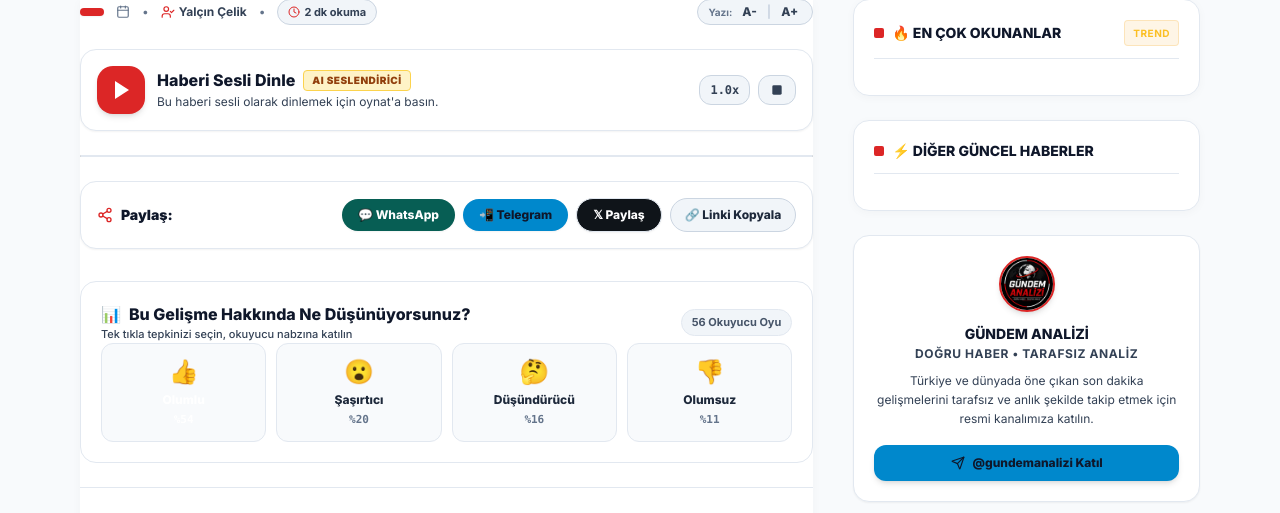
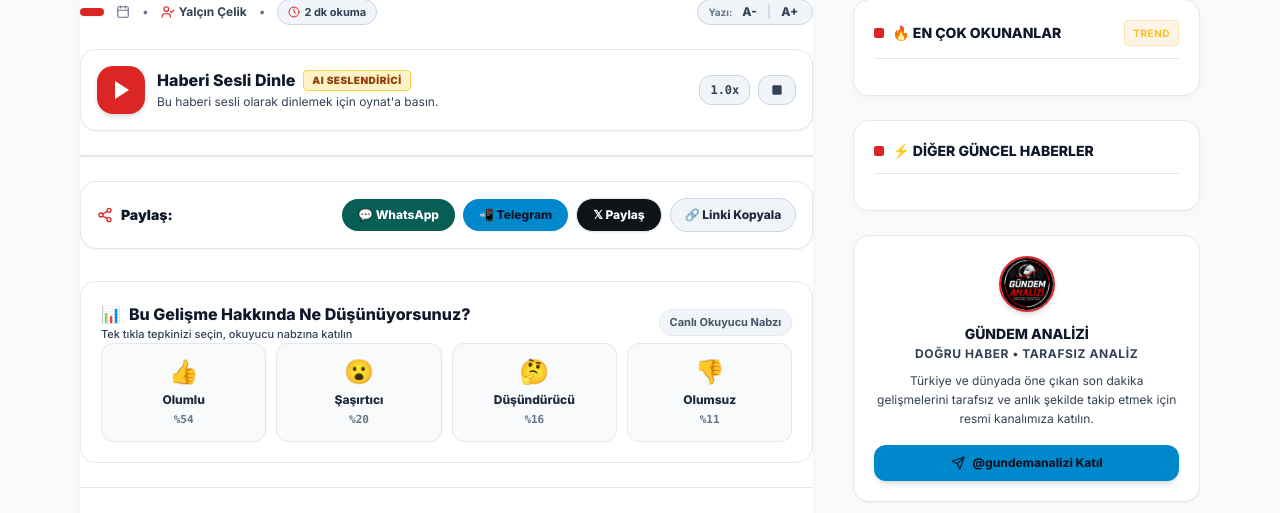
Before and after one commit to celikyalcin336-blip/gundemanalizi, a Python web app: template templates/article.html in a window 1280 px wide. Shown: the part 186-699 px from the top of the page. Run offline with Jinja, Linux system fonts and the light colour scheme; the template is opened without the code that fills it, so the values that code supplies are empty.

Commit message:
fix(reaction): kisi sayisini kaldirip sadece yuzde (%) goster, Olumlu butonu yazi rengini koyulastir

```diff
--- a/templates/article.html
+++ b/templates/article.html
@@ -606,7 +606,7 @@
                     <span id="reaction-total-badge" class="text-[11px] font-bold text-slate-600 bg-slate-100 px-2.5 py-1 rounded-full border border-slate-200 self-start sm:self-auto">Canlı Okuyucu Nabzı</span>
                 </div>
                 <div class="grid grid-cols-2 sm:grid-cols-4 gap-2.5">
-                    <button type="button" onclick="voteArticleReaction('olumlu')" data-react="olumlu" class="react-btn p-3 rounded-xl bg-slate-50 hover:bg-emerald-50 border border-slate-200 hover:border-emerald-300 transition flex flex-col items-center gap-1 cursor-pointer group">
+                    <button type="button" onclick="voteArticleReaction('olumlu')" data-react="olumlu" class="react-btn p-3 rounded-xl bg-slate-50 hover:bg-slate-100 border border-slate-200 hover:border-red-400 transition flex flex-col items-center gap-1 cursor-pointer group">
                         <span class="text-2xl group-hover:scale-110 transition-transform">👍</span>
                         <span class="text-xs font-extrabold text-slate-800">Olumlu</span>
                         <span class="react-pct text-[11px] font-mono font-bold text-slate-500">-%</span>
@@ -645,7 +645,7 @@
                         const counts = Object.assign({}, baseCounts);
                         if (chosen && counts[chosen] !== undefined) counts[chosen] += 1;
                         const total = counts.olumlu + counts.sasirtici + counts.dusundurucu + counts.olumsuz;
-                        document.getElementById('reaction-total-badge').innerText = total + ' Okuyucu Oyu';
+                        // Sadece yüzdelik dağılım (% oran) gösterilir, kişi sayısı gösterilmez
                         box.querySelectorAll('.react-btn').forEach(btn => {
                             const key = btn.getAttribute('data-react');
                             const pct = Math.round((counts[key] / total) * 100);
```
